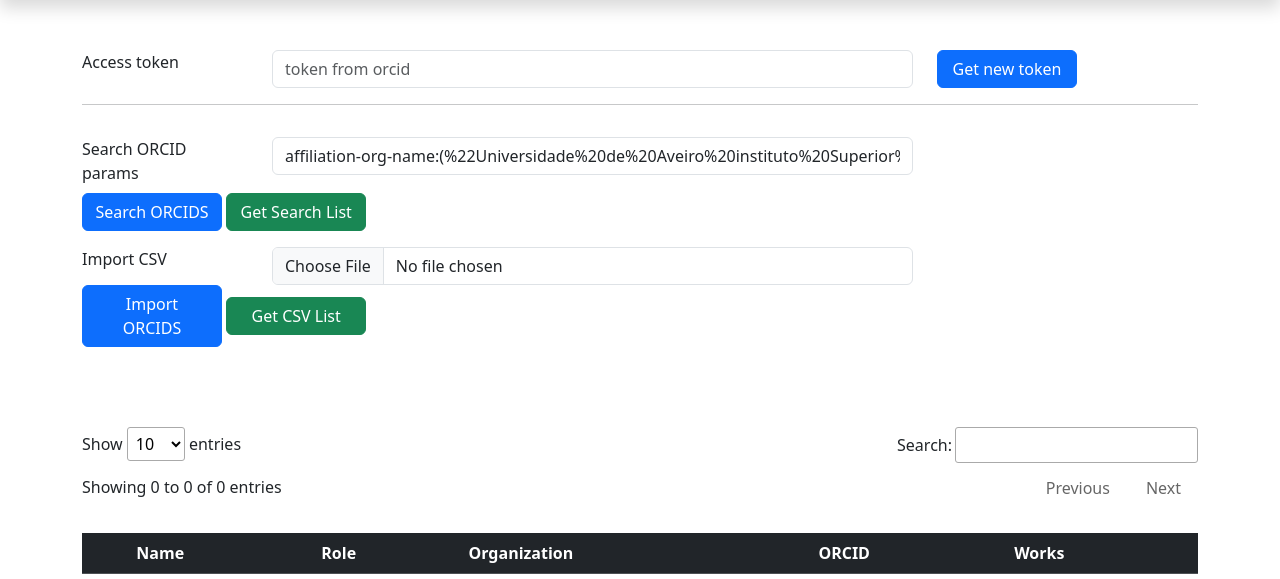
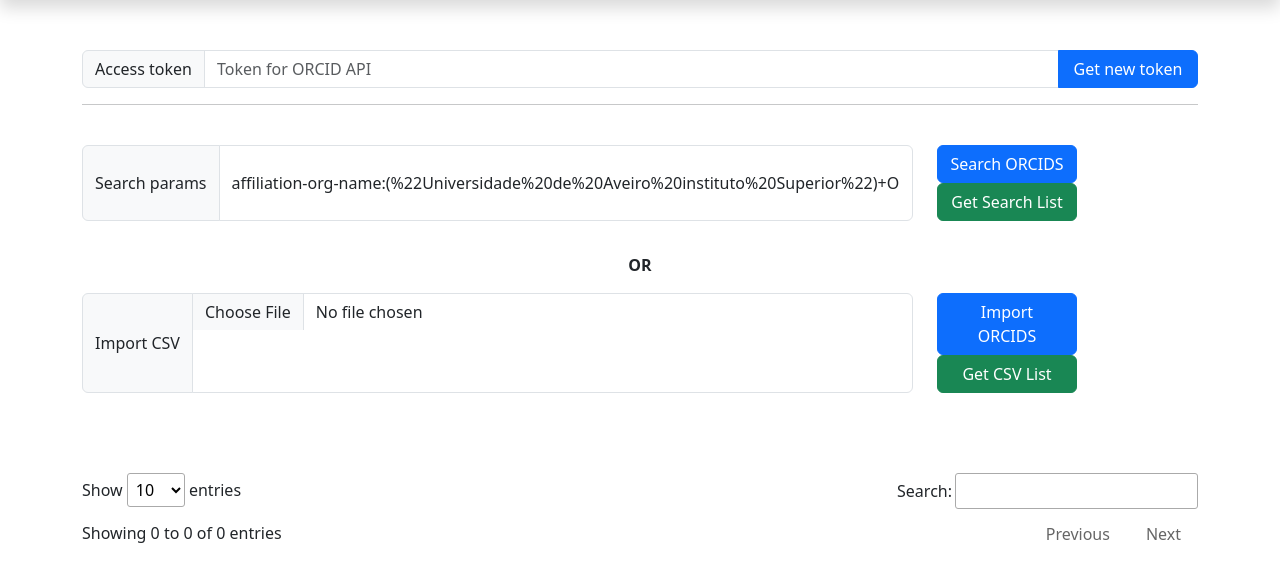
Before and after one commit to andremonteir/orcid-ua, a PHP site: page / in a window 1280 px wide. Shown: the part 70-649 px from the top of the page. Run offline with PHP 8.4, Linux system fonts and the light colour scheme; lists and menus that the app fills with data are empty; some libraries are stand-ins or nearby versions.

Commit message:
02/01/2024 final day

```diff
--- a/credentials.php
+++ b/credentials.php
@@ -1,5 +1,5 @@
 <?php
-
+$searchLimit = 222;
 $clientId = "APP-3CNS49SKAR5OGR9E";
 $clientSecret = "a37f23e3-b58f-4a99-9ea6-2820868f6610";
 $searchString = 'affiliation-org-name:(%22Universidade%20de%20Aveiro%20instituto%20Superior%22)+OR+current-institution-affiliation-name:(%22Institute%20of%20Higher%20Learning%20in%20Accounting%20and%20Administration%22)';
--- a/getPeople.php
+++ b/getPeople.php
@@ -1,3 +1,4 @@
+<?php include "credentials.php"; ?>
 <?php
 
 if(isset($_REQUEST["access_token"])){
@@ -120,7 +121,8 @@ function getPeopleInfo($access_token, $search)
                     array_push($list, $row);
 
                 }
-            if($i==4) // just a few record do test
+            global $searchLimit;
+            if($i==$searchLimit ) // just a few record do test
                     break;
         }
         return $list;
--- a/getPeopleCSV.php
+++ b/getPeopleCSV.php
@@ -1,3 +1,4 @@
+<?php include "credentials.php"; ?>
 <?php
 
 if(isset($_REQUEST["access_token"])){
@@ -121,7 +122,8 @@ function getPeopleInfo($access_token, $search)
                     array_push($list, $row);
 
                 }
-            if($i==2) // just a few record do test
+            global $searchLimit;
+            if($i==$searchLimit ) // just a few record do test
                     break;
         }
         return $list;
--- a/index.php
+++ b/index.php
@@ -29,41 +29,33 @@
     <br><br>
     <div class="container">
         <div class="mb-3 row">
-            <div class="col-sm-2">
-                <label for="access_token1" class="form-label">Access token&nbsp;</label>
-            </div>
-            <div class="col-sm-7">
+            <div class="col-auto input-group ">
+                <span class="input-group-text">Access token</span>
                 <input type="text" class="form-control"
                     value="<?php if (isset($_REQUEST["access_token"])) echo $_REQUEST["access_token"]; else echo "" ?>"
-                    name="access_token1" id="access_token1" placeholder="token from orcid">
-            </div>
-            <div class="col-auto">
+                    name="access_token1" id="access_token1" placeholder="Token for ORCID API">
                  <button class="btn btn-primary" onclick="authorizeRequest();">Get new token</button>
             </div>
-        </div><hr>
-        <div class="mb-3 row">
-            <img class="mt-3" id="info" width="50px" src="spinner-3.gif" style="display:none">
-        </div>
-            <div class="mb-3 row">
-                <div class="col-sm-2">
-                    <label for="search" class="form-label">Search ORCID params&nbsp;</label>
-                </div>
-                <div class="col-sm-7">
+        </div><hr><br>
+        <div class="mb-3 row ">
+            <div class="col-auto input-group w-75">
+                    <span class="input-group-text">Search params</span>
                     <input class="form-control" type="text" value='<?php echo $searchString ?>' name="search" id="search">
-                </div>
-                <div class="col-auto">
+            </div>
+            <div class="col-3">
                     <button class="btn btn-primary" onclick="getList()" >Search ORCIDS</button>
                     <button class="btn btn-success" onclick="sendAllToAPI();">Get Search List</button>
-                </div>
             </div>
+        </div>
         <div class="mb-3 row">
-            <div class="col-sm-2">
-                <label for="search" class="form-label">Import CSV</label>
+            <div class="col mt-3 text-center"> <b>OR</b></div>
+        </div>
+        <div class="mb-3 row ">
+            <div class="col-auto input-group w-75">
+                <span class="input-group-text">Import CSV</span>
+                <input class="form-control  input-sm" type="file" id="csvFileInput" accept=".csv" name="csvFileInput" width="820px" >
             </div>
-            <div class="col-sm-7">
-                <input class="form-control" type="file" id="csvFileInput" accept=".csv" name="csvFileInput" >
-            </div>
-            <div class="col-auto">
+            <div class="col-3">
                 <button class="btn btn-primary" onclick="importCSV()" >Import ORCIDS</button>
                 <button class="btn btn-success" onclick="sendAllCSVToAPI()">Get CSV List</button>
             </div>
--- a/utils.js
+++ b/utils.js
@@ -1,4 +1,4 @@
-// ANdré Monteiro ORCID API keys
+// André Monteiro ORCID API keys
 const clientId = "APP-3CNS49SKAR5OGR9E";
 const clientSecret = "a37f23e3-b58f-4a99-9ea6-2820868f6610";
 const websiteURL = "https://orcid-ua.azurewebsites.net";
@@ -47,7 +47,7 @@ function importCSV() {
 }
 
 function sendAllCSVToAPI() {
-    // Use the orcidData array to send all 'orcid' values to your API
+    $('#myDataTable').hide();
 
     var access_token = "";
     var search = orcidData;
@@ -146,6 +146,7 @@ function sendAllCSVToAPI() {
 }
 
 function sendAllToAPI() {
+    $('#myDataTable').hide();
     var access_token = "";
     var search = 'affiliation-org-name:(%22Universidade%20de%20Aveiro%20instituto%20Superior%22)+OR+current-institution-affiliation-name:(%22Institute%20of%20Higher%20Learning%20in%20Accounting%20and%20Administration%22)';
 
@@ -265,11 +266,6 @@ function authorizeRequest() {
           type: 'POST',
           dataType: "json",
           data: $.param(params),
-          headers: {
-            "Access-Control-Allow-Origin": "*",
-            "Access-Control-Allow-Origin": websiteURL,
-            "Access-Control-Allow-Headers": "Origin, X-Requested-With, Content-Type, Accept"
-        },
           crossDomain: true
         })
         .done(function(data) {
@@ -362,7 +358,6 @@ function getORCIDInfo(orcidid) {
 
 
     var orcid = "'" + orcidid + "'";
-    //orcid = "0000-0002-1976-6538";
     var params = {
         "Bearer": access_token
     };
@@ -376,12 +371,7 @@ function getORCIDInfo(orcidid) {
             "Access-Control-Allow-Origin": "*",
             "Accept": "application/vnd.orcid+xml ",
             "Authorization": "Bearer " + access_token
-            //"Access-Control-Allow-Methods": "POST, GET, OPTIONS, DELETE, PUT",
-            //"Access-Control-Allow-Headers": "append,delete,entries,foreach,get,has,keys,set,values,Authorization"
         },
-        // crossDomain: true,
-        //data: $.param(params),
-        // dataType: "json",
 
         error: function (e) {
             alert("An error occurred while processing data");
```
Also changed, not shown: getPersonDetail.php (+8 -2 lines).
